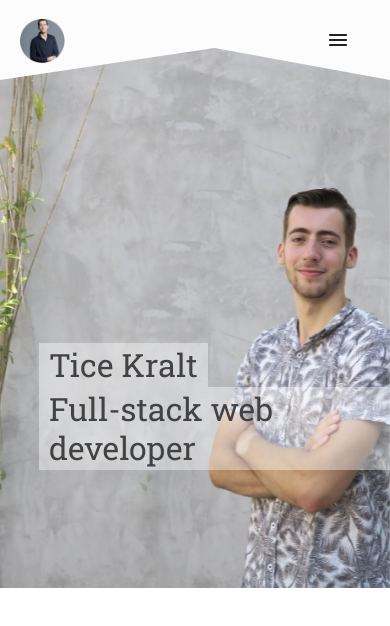
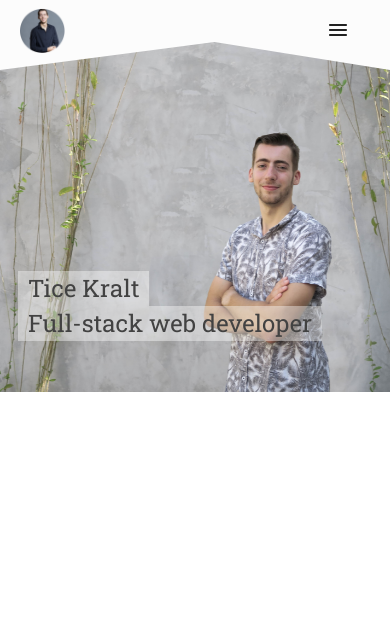
Before and after one commit to TravelingTice/tice-kralt-portfolio, a Next.js app: page / in a window 390 px wide. Shown: the top 626 px of the page. Built offline with nearby package versions, Linux system fonts and the light colour scheme.

Commit message:
fix banner for mobile

```diff
--- a/components/banner/Banner.js
+++ b/components/banner/Banner.js
@@ -11,12 +11,13 @@ const Section = styled.section`
 
 const PositionedDiv = styled.div`
   position: absolute;
-  bottom: 150px;
-  left: 10%;
+  bottom: 79px;
+  left: 18px;
   h1, h2 {
     display: inline-block;
     padding: 3px 10px;
     background-color: rgba(255,255,255,.4);
+    font-size: 1.5em;
   }
 `;
 
--- a/components/header/Header.js
+++ b/components/header/Header.js
@@ -12,7 +12,7 @@ const StyledHeader = styled.header`
   justify-content: space-between;
   align-items: center;
   height: ${props => `${props.height}px`};
-  padding: 0 20px;
+  padding: 0 20px 10px;
 `;
 
 const HamburgerButton = () => (
--- a/contexts/DimensionsContext.js
+++ b/contexts/DimensionsContext.js
@@ -1,13 +1,17 @@
-import React, { createContext, useState } from 'react';
+import React, { createContext, useState, useEffect } from 'react';
 
 export const DimensionsContext = createContext();
 
 const DimensionsContextProvider = ({ children }) => {
   const [values, setValues] = useState({
-    navHeight: 80,
-    bannerHeight: 540,
+    navHeight: 70,
+    bannerHeight: 350,
     projectsHeight: 400
   });
+
+  useEffect(() => {
+    console.log(window.innerWidth);
+  }, []);
 
   return (
     <DimensionsContext.Provider value={{
--- a/styles/index.scss
+++ b/styles/index.scss
@@ -10,9 +10,3 @@ h1, h2, h3, h4, h5, h6 {
   font-family: 'Roboto Slab', Arial, Helvetica, sans-serif;
   margin: 0;
 }
-
-/* font sizes for h1, h2 */
-
-h1 {
-  font-size: 2em;
-}
```
